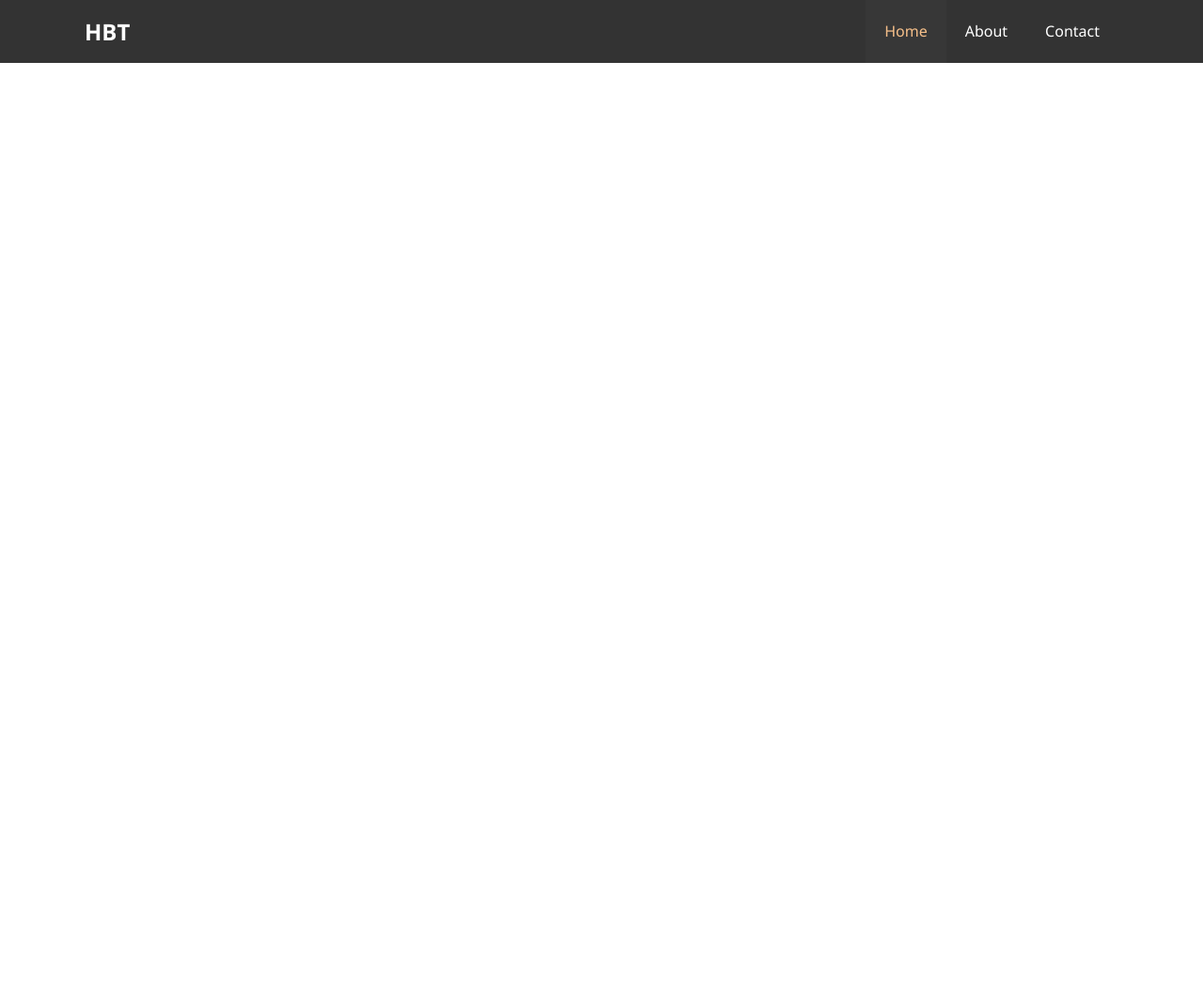
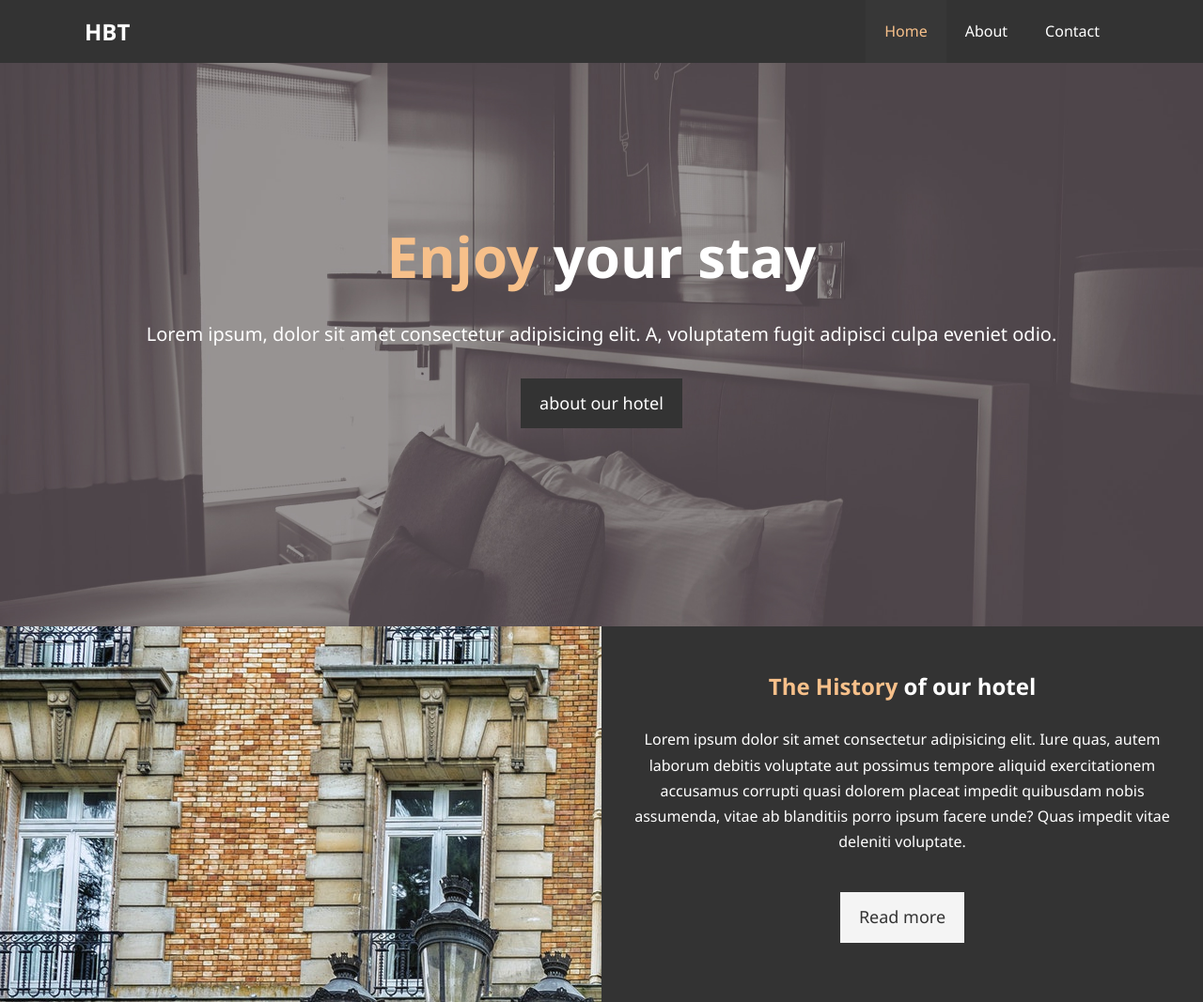
Before and after one commit to FlushingBaseball/Hotel, a plain HTML site: page index.html in a window 1280 px wide. Shown: the whole page at 94% size. Before the commit the page ends 800 px from the top, so only its background shows below. Drawn offline with Linux system fonts and the light colour scheme.

Commit message:
home page done

```diff
--- a/css/style.css
+++ b/css/style.css
@@ -40,6 +40,63 @@ Utility classes
     padding: 0, 20px;
 }
 
+.bg-dark{
+    background: #333;
+}
+
+.text-primary{
+    color: #f7c08a;
+}
+
+
+.lead{
+    font-size: 20px;
+}
+
+.btn {
+    display: inline-block;
+    font-size: 18px;
+    color: white;
+    background: #333;
+    padding: 13px 20px;
+    border: none;
+    cursor: pointer;
+}
+
+.btn-light{
+    background: #f4f4f4;
+    color: #333;
+}
+
+.btn:hover{
+    background: #f7c08a;
+    color: #333;
+}
+
+
+.bg-dark{
+    background: #333;
+    color: #fff;
+    overflow: auto;
+}
+
+.bg-light{
+    background: #f4f4f4;
+    color: #333;
+    overflow: auto;
+}
+.bg-primary{
+    background: #f7c08a;
+    color: #333;
+    overflow: auto;
+}
+
+
+
+
+
+
+
 
 
 #navbar{
@@ -80,3 +137,54 @@ Utility classes
     background: #4444;
     color: #f7c08a;
 }
+
+
+#showcase{
+    background: url('../img/showcase.jpg') no-repeat center center/cover;
+    height: 600px;
+
+}
+
+#showcase .showcase-content {
+    color: white;
+    text-align: center;
+    padding-top: 170px;
+}
+
+#showcase .showcase-content h1 {
+    font-size: 60px;
+    line-height: 1.2em;
+
+}
+
+#showcase .showcase-content p {
+    padding-bottom: 20px;
+    line-height: 1.7em;
+}
+
+
+#home-info {
+    height: 400px;
+}
+
+#home-info .info-img{
+    float: left;
+    width: 50%;
+    background: url('../img/photo-1.jpg') no-repeat;
+    min-height: 100%;
+}
+
+#home-info .info-content {
+    float: right;
+    width: 50%;
+    height: 100%;
+    text-align: center;
+    padding: 50px 30px;
+    overflow: hidden;
+
+}
+
+
+#home-info .info-content p {
+    padding-bottom: 30px;
+}
--- a/index.html
+++ b/index.html
@@ -21,7 +21,32 @@
                 </ul>
             </div>
         </nav>
+        <div id="showcase">
+            <div class="container">
+                <div class="showcase-content">
+                    <h1><span class="text-primary">Enjoy</span> your stay</h1>
+                    <p class="lead">
+                        Lorem ipsum, dolor sit amet consectetur adipisicing elit. A, voluptatem fugit adipisci culpa eveniet odio.
+                    </p>
+                    <a class="btn" href="about.html">about our hotel</a>
+                </div>
+            </div>
+        </div>
     </header>
+
+    <section id="home-info" class="bg-dark">
+        <div class="info-img">
+
+        </div>
+        <div class="info-content">
+            <h2><span class="text-primary">The History</span> of our hotel</h2>
+            <p>Lorem ipsum dolor sit amet consectetur adipisicing elit. Iure quas, autem laborum debitis voluptate aut possimus tempore
+                aliquid exercitationem accusamus corrupti quasi dolorem placeat impedit quibusdam nobis assumenda, vitae ab blanditiis
+                porro ipsum facere unde? Quas impedit vitae deleniti voluptate.
+            </p>
+            <a href="about.html" class="btn btn-light" >Read more</a>
+        </div>
+    </section>
 
 </body>
 </html>
```
Also changed, not shown: 1 other file.
